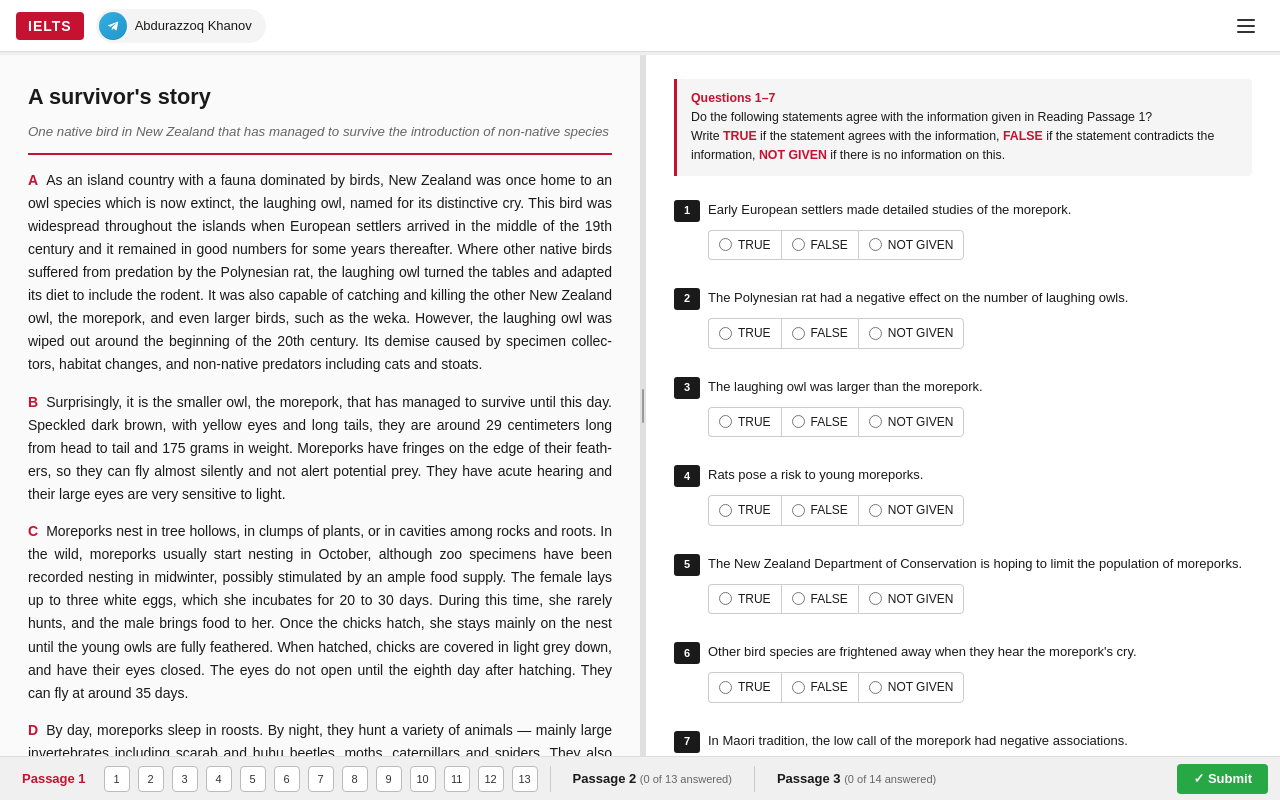
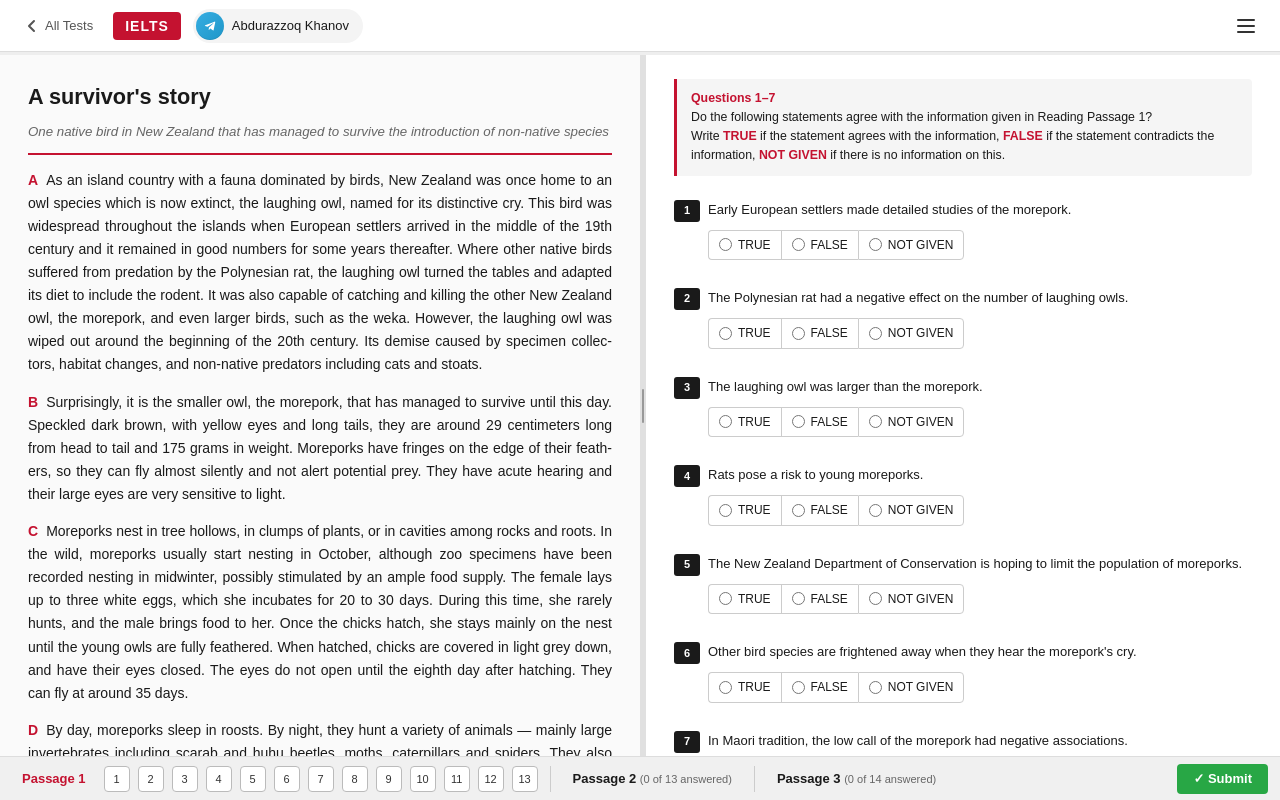
Before and after one commit to Saidazizkhon05/ielts-test, a plain HTML site: page TEST 1, KHANOV.html in a window 1280 px wide. Drawn offline with Linux system fonts and the light colour scheme.

Commit message:
Add back-to-index button in header of all test pages

```diff
--- a/TEST 1, KHANOV.html
+++ b/TEST 1, KHANOV.html
@@ -14,6 +14,15 @@
     -webkit-font-smoothing:antialiased;
   }
   a{color:inherit;text-decoration:none}
+
+  .back-btn{
+    display:inline-flex;align-items:center;gap:5px;
+    color:#555;font-size:13px;font-weight:500;
+    text-decoration:none;padding:4px 8px;border-radius:5px;
+    transition:background .15s,color .15s;
+  }
+  .back-btn:hover{background:#f0f0f0;color:#1a1a1a}
+  .back-btn svg{flex-shrink:0}
 
   /* ===== HEADER ===== */
   .header{
@@ -382,6 +391,10 @@
 <!-- ===== HEADER ===== -->
 <header class="header">
   <div class="h-left">
+    <a class="back-btn" href="index.html" title="All Tests">
+      <svg width="16" height="16" viewBox="0 0 16 16" fill="none" stroke="currentColor" stroke-width="2" stroke-linecap="round" stroke-linejoin="round"><path d="M10 3L5 8l5 5"/></svg>
+      All Tests
+    </a>
     <div class="ielts-badge">IELTS</div>
     <a class="tg-pill" href="https://t.me/Abdurazzoq_Khanov" target="_blank" rel="noopener">
       <span class="tg-icon" aria-hidden="true">
```
Also changed, not shown: TEST 10, KHANOV.html (+1 -0 lines), TEST 2, KHANOV.html (+13 -0 lines), TEST 3, KHANOV.html (+13 -0 lines), TEST 4, KHANOV.html (+13 -0 lines), TEST 5, KHANOV.html (+4 -0 lines), TEST 6, KHANOV.html (+4 -0 lines), TEST 7, KHANOV.html (+4 -0 lines), TEST 8, KHANOV.html (+1 -0 lines), TEST 9, KHANOV.html (+1 -0 lines).
